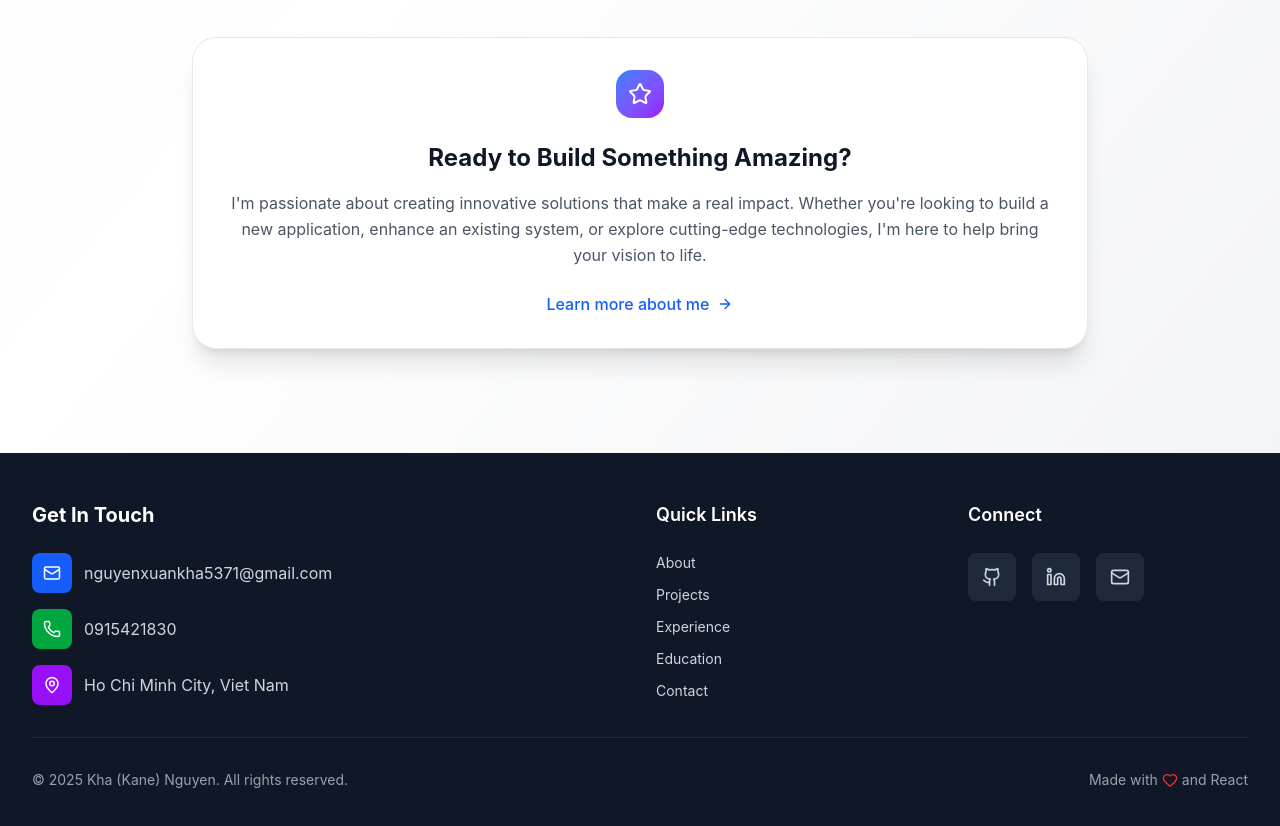
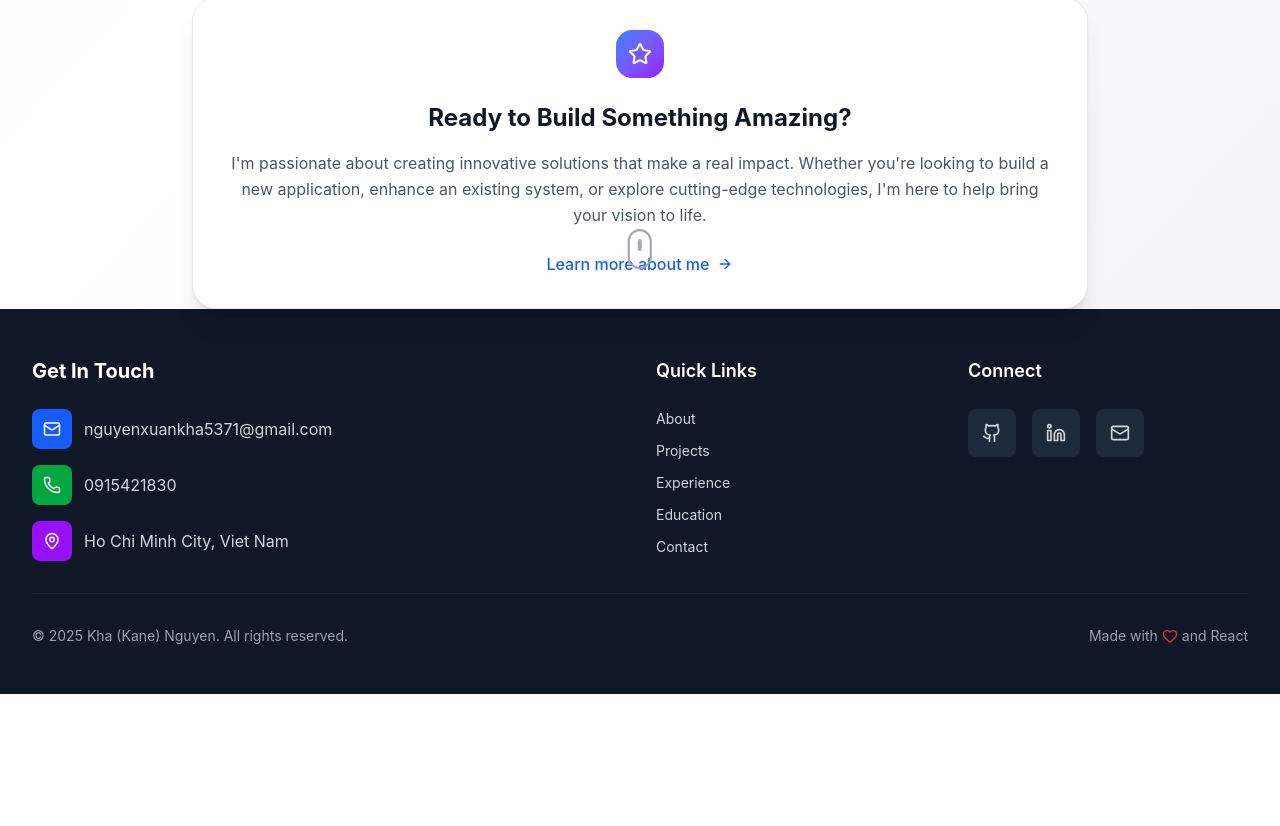
Before and after one commit to KaneNguyen03/Porfolio, a React (Vite) app: page / in a window 1280 px wide. Shown: the part 1084-1910 px from the top of the page. After the commit the page ends 1778 px from the top, so only its background shows below. Built offline with nearby package versions, Linux system fonts and the light colour scheme.

Commit message:
update problems eslint

```diff
--- a/src/contexts/ThemeContext.tsx
+++ b/src/contexts/ThemeContext.tsx
@@ -54,6 +54,7 @@ export const ThemeProvider: React.FC<{ children: React.ReactNode }> = ({ childre
   );
 };
 
+// eslint-disable-next-line react-refresh/only-export-components
 export const useTheme = () => {
   const context = useContext(ThemeContext);
   if (!context) {
--- a/src/pages/ContactPage.tsx
+++ b/src/pages/ContactPage.tsx
@@ -7,7 +7,7 @@ import { useThemeClasses } from '../hooks/useThemeClasses';
 
 const ContactPage: React.FC = () => {
   const { personalInfo, references } = portfolioData;
-  const { page } = useThemeClasses(); // Ensure component re-renders on theme change
+  useThemeClasses(); // Ensure component re-renders on theme change
   const [formData, setFormData] = useState({
     name: '',
     email: '',
@@ -131,7 +131,7 @@ const ContactPage: React.FC = () => {
 
   return (
     <div className="min-h-screen bg-gradient-to-br from-gray-50 via-white to-gray-100 dark:from-gray-900 dark:via-gray-900 dark:to-gray-800 pt-20 pb-16 transition-colors duration-300">
-      <div className="container-width">{/* Force re-render: {page} */}
+      <div className="container-width">
         <motion.div
           variants={containerVariants}
           initial="hidden"
--- a/src/pages/HomePage.tsx
+++ b/src/pages/HomePage.tsx
@@ -1,13 +1,13 @@
+import { motion } from 'framer-motion';
+import { ArrowRight, Briefcase, Download, Github, Linkedin, Mail, MapPin, Star } from 'lucide-react';
 import React from 'react';
 import { Link, useNavigate } from 'react-router-dom';
-import { motion } from 'framer-motion';
-import { ArrowRight, Download, Github, Linkedin, Mail, MapPin, Code, Star, Briefcase } from 'lucide-react';
-import { portfolioData } from '../data/portfolio';
 import avatarImage from '../assets/ava.jpg';
 import cvFile from '../assets/Nguyen_Xuan_Kha_Fullstack_CV.pdf';
+import { portfolioData } from '../data/portfolio';
 
 const HomePage: React.FC = () => {
-  const { personalInfo, projects, skills } = portfolioData;
+  const { personalInfo } = portfolioData;
   const navigate = useNavigate();
 
   const containerVariants = {
@@ -37,7 +37,7 @@ const HomePage: React.FC = () => {
   ];
 
   return (
-    <div className="bg-gradient-to-br from-gray-50 via-white to-gray-100 dark:from-gray-900 dark:via-gray-900 dark:to-gray-800 py-26">
+    <div className="bg-gradient-to-br from-gray-50 via-white to-gray-100 dark:from-gray-900 dark:via-gray-900 dark:to-gray-800 pt-16">
       <div className="min-h-screen flex items-center justify-center relative">
         <div className="container-width">
           <motion.div
@@ -114,7 +114,6 @@ const HomePage: React.FC = () => {
                 {personalInfo.objective}
               </motion.p>
             </motion.div>
-
 
 
             {/* Action Buttons - Enhanced */}
@@ -240,7 +239,16 @@ const HomePage: React.FC = () => {
           className="absolute bottom-8 left-1/2 transform -translate-x-1/2 cursor-pointer group"
           onClick={() => navigate('/about')}
         >
-
+          <div className="flex flex-col items-center space-y-2">
+            <span className="text-sm text-gray-500 dark:text-gray-400 font-medium opacity-0 group-hover:opacity-100 transition-opacity duration-300">
+              Explore More
+            </span>
+            <div className="animate-bounce">
+              <div className="w-6 h-10 border-2 border-gray-400 dark:border-gray-600 rounded-full flex justify-center group-hover:border-blue-500 dark:group-hover:border-blue-400 transition-colors duration-300">
+                <div className="w-1 h-3 bg-gray-400 dark:bg-gray-600 rounded-full mt-2 animate-pulse group-hover:bg-blue-500 dark:group-hover:bg-blue-400 transition-colors duration-300"></div>
+              </div>
+            </div>
+          </div>
         </motion.div>
       </div>
     </div>
```
Also changed, not shown: 1 other file (tests, documents, lock files or other folders).
